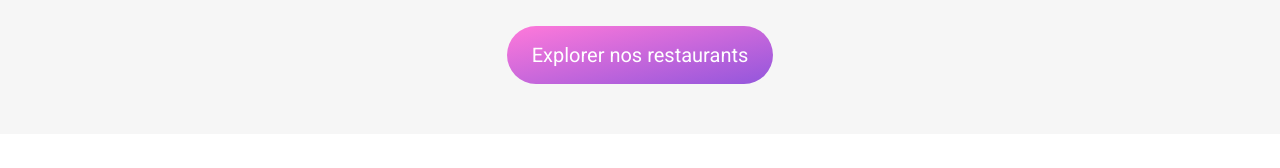
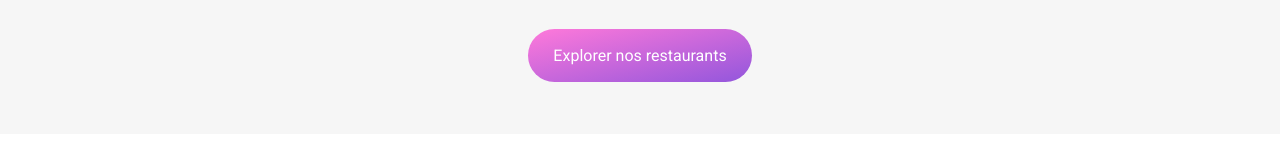
Before and after one commit to Laaguidi/AitLaaguidiYassine_3_03122020, a website: page index.html in a window 1280 px wide. Shown: the part 270-438 px from the top of the page. Drawn offline with Linux system fonts and the light colour scheme; a web font is replaced by a local one.

Commit message:
button home page

```diff
--- a/scss/pages/_home.scss
+++ b/scss/pages/_home.scss
@@ -142,8 +142,8 @@
 
         .explore__btn {
           @include btnHome();
-          @media screen and (min-width: 550px) {
-            font-size: 20px;
+          @media screen and (min-width: 316px) {
+
             &:hover {
               opacity: 0.85;
               box-shadow: 2px 2px 2px 2px darkgrey;
```
Also changed, not shown: css/style.css, 1 other file.
